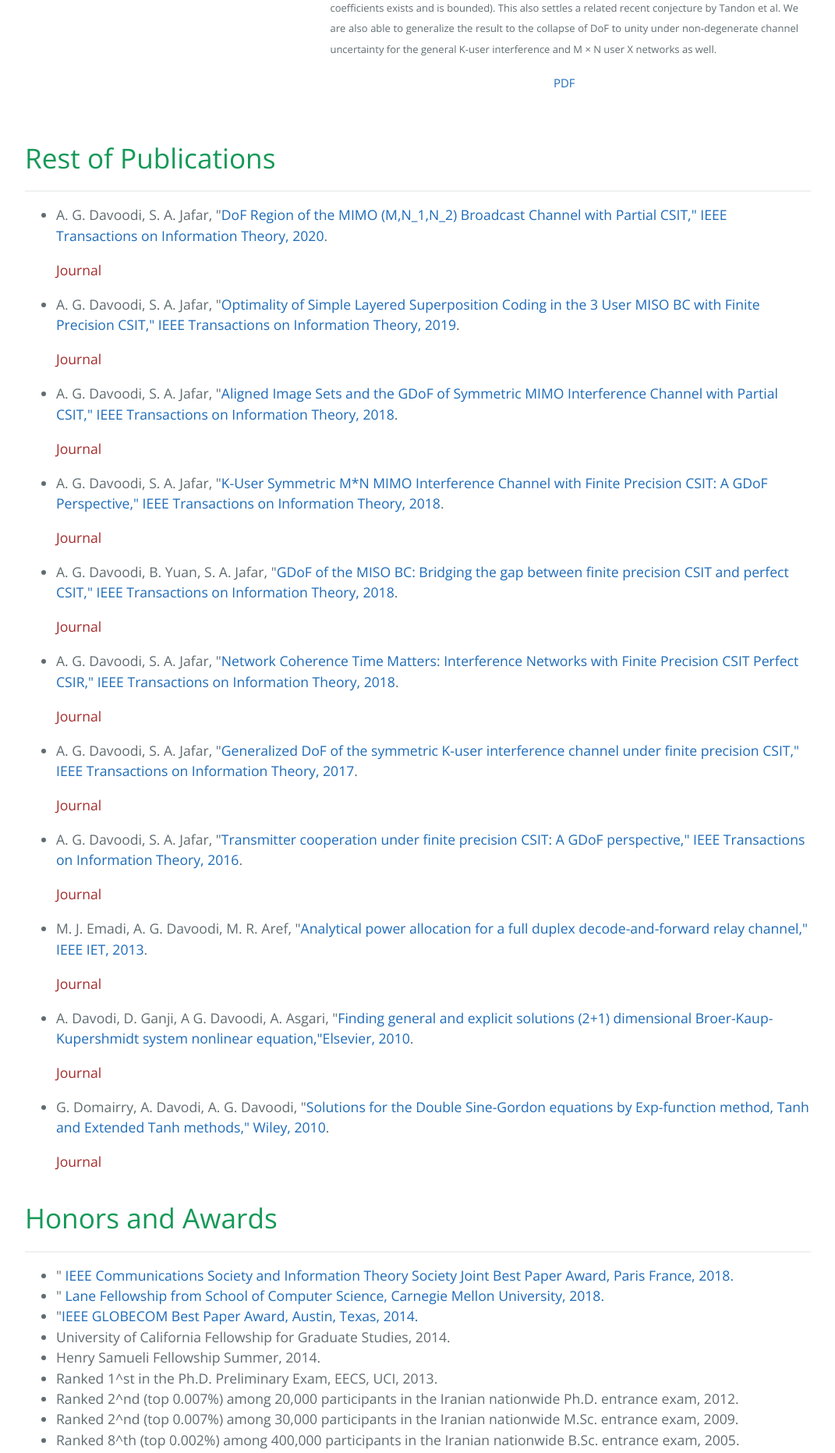
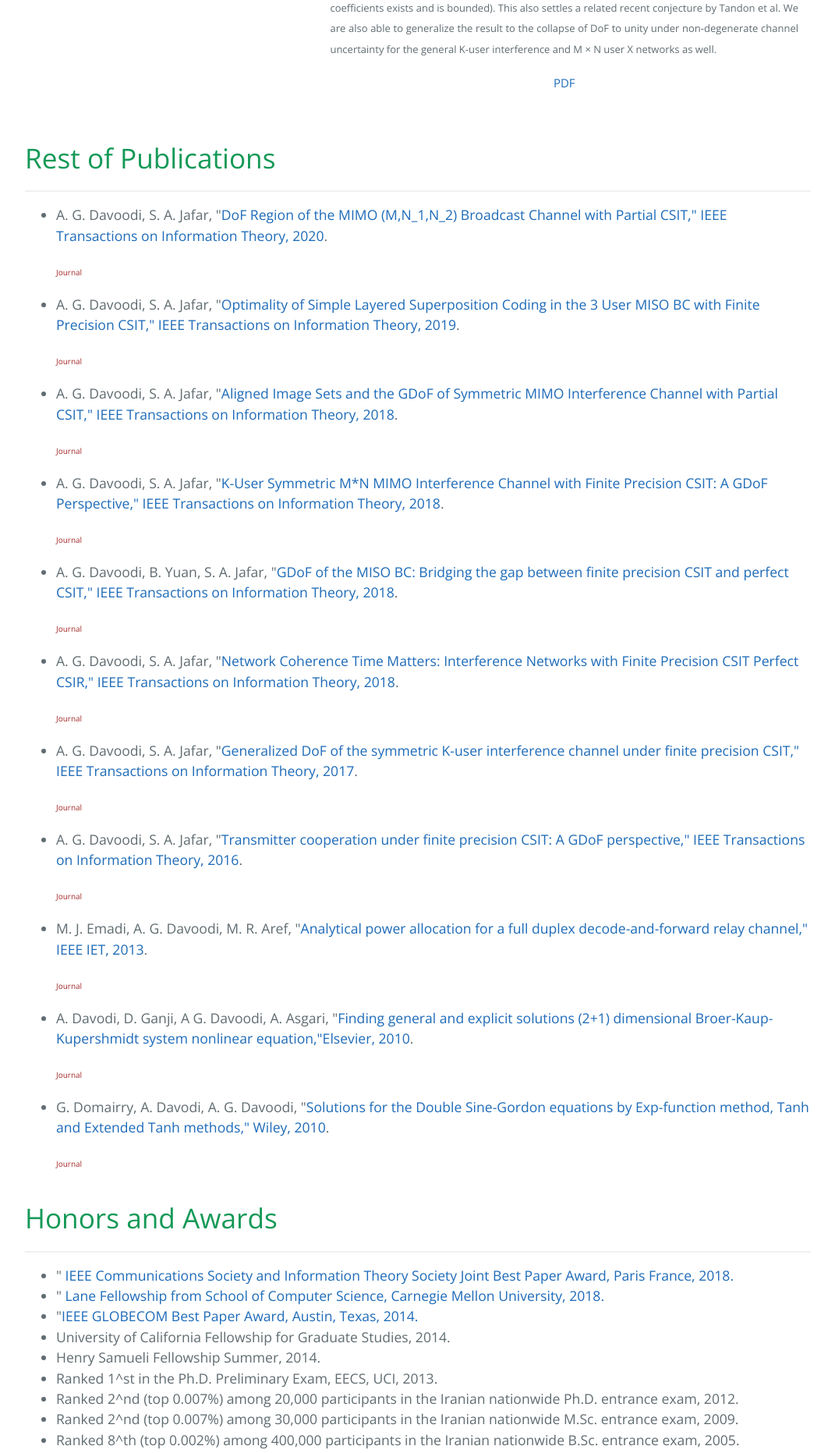
Before and after one commit to arashgholami/arashgholami.github.io, a Jekyll site: the page built from index.md, in a window 1280 px wide. Shown: the part 2525-4388 px from the top of the page at 78% size, without its empty margins (104-1175 px from the left). Built offline with Jekyll 4.4.1, drawn with Linux system fonts in a browser that asks for light colours.

Commit message:
Update index.md

```diff
--- a/index.md
+++ b/index.md
@@ -131,17 +131,17 @@ of having the same hash is higher. </font><br>
 * * *
 
 <ul>
-  <li>A. G. Davoodi, S. A. Jafar, "<a href="https://ieeexplore.ieee.org/abstract/document/8849793">DoF Region of the MIMO (M,N_1,N_2) Broadcast Channel with Partial CSIT," IEEE Transactions on Information Theory, 2020</a>. <p style="color:Brown;">Journal</p>  </li>
-  <li>A. G. Davoodi, S. A. Jafar, "<a href="https://ieeexplore.ieee.org/abstract/document/8756112">Optimality of Simple Layered Superposition Coding in the 3 User MISO BC with Finite Precision CSIT," IEEE Transactions on Information Theory, 2019</a>. <p style="color:Brown;">Journal</p></li>
-  <li>A. G. Davoodi, S. A. Jafar, "<a href="https://ieeexplore.ieee.org/abstract/document/8478408">Aligned Image Sets and the GDoF of Symmetric MIMO Interference Channel with Partial CSIT," IEEE Transactions on Information Theory, 2018</a>. <p style="color:Brown;">Journal</p></li>
-     <li>A. G. Davoodi, S. A. Jafar, "<a href="https://ieeexplore.ieee.org/abstract/document/8409477">K-User Symmetric M*N MIMO Interference Channel with Finite Precision CSIT: A GDoF Perspective," IEEE Transactions on Information Theory, 2018</a>. <p style="color:Brown;">Journal</p></li>
-     <li>A. G. Davoodi, B. Yuan, S. A. Jafar, "<a href="http://ieeexplore.ieee.org/stamp/stamp.jsp?arnumber=7541508&tag=1">GDoF of the MISO BC: Bridging the gap between finite precision CSIT and perfect CSIT," IEEE Transactions on Information Theory, 2018</a>. <p style="color:Brown;">Journal</p></li>
-     <li>A. G. Davoodi, S. A. Jafar, "<a href="https://ieeexplore.ieee.org/abstract/document/8360458">Network Coherence Time Matters: Interference Networks with Finite Precision CSIT Perfect CSIR," IEEE Transactions on Information Theory, 2018</a>. <p style="color:Brown;">Journal</p></li>
-   <li>A. G. Davoodi, S. A. Jafar, "<a href="https://ieeexplore.ieee.org/abstract/document/7541510">Generalized DoF of the symmetric K-user interference channel under finite precision CSIT," IEEE Transactions on Information Theory, 2017</a>. <p style="color:Brown;">Journal</p></li>
-      <li>A. G. Davoodi, S. A. Jafar, "<a href="https://ieeexplore.ieee.org/abstract/document/7604114">Transmitter cooperation under finite precision CSIT: A GDoF perspective," IEEE Transactions on Information Theory, 2016</a>. <p style="color:Brown;">Journal</p></li>
-   <li>M. J. Emadi, A. G. Davoodi, M. R. Aref, "<a href="https://ieeexplore.ieee.org/abstract/document/6555770">Analytical power allocation for a full duplex decode-and-forward relay channel," IEEE IET, 2013</a>. <p style="color:Brown;">Journal</p></li>
-   <li>A. Davodi, D. Ganji, A G. Davoodi, A. Asgari, "<a href="https://www.sciencedirect.com/science/article/abs/pii/S0096300309005359">Finding general and explicit solutions (2+1) dimensional Broer-Kaup-Kupershmidt system nonlinear equation,"Elsevier, 2010</a>. <p style="color:Brown;">Journal</p></li>
-   <li>G. Domairry, A. Davodi, A. G. Davoodi, "<a href="https://onlinelibrary.wiley.com/doi/abs/10.1002/num.20440">Solutions for the Double Sine-Gordon equations by Exp-function method, Tanh and Extended Tanh methods," Wiley, 2010</a>. <p style="color:Brown;">Journal</p></li>
+  <li>A. G. Davoodi, S. A. Jafar, "<a href="https://ieeexplore.ieee.org/abstract/document/8849793">DoF Region of the MIMO (M,N_1,N_2) Broadcast Channel with Partial CSIT," IEEE Transactions on Information Theory, 2020</a>. <p style="color:Brown;"> <font style="font-size:10px"> Journal</font></p>  </li>
+  <li>A. G. Davoodi, S. A. Jafar, "<a href="https://ieeexplore.ieee.org/abstract/document/8756112">Optimality of Simple Layered Superposition Coding in the 3 User MISO BC with Finite Precision CSIT," IEEE Transactions on Information Theory, 2019</a>. <p style="color:Brown;"> <font style="font-size:10px"> Journal</font></p></li>
+  <li>A. G. Davoodi, S. A. Jafar, "<a href="https://ieeexplore.ieee.org/abstract/document/8478408">Aligned Image Sets and the GDoF of Symmetric MIMO Interference Channel with Partial CSIT," IEEE Transactions on Information Theory, 2018</a>. <p style="color:Brown;"> <font style="font-size:10px"> Journal</font></p></li>
+     <li>A. G. Davoodi, S. A. Jafar, "<a href="https://ieeexplore.ieee.org/abstract/document/8409477">K-User Symmetric M*N MIMO Interference Channel with Finite Precision CSIT: A GDoF Perspective," IEEE Transactions on Information Theory, 2018</a>. <p style="color:Brown;"> <font style="font-size:10px"> Journal</font></p></li>
+     <li>A. G. Davoodi, B. Yuan, S. A. Jafar, "<a href="http://ieeexplore.ieee.org/stamp/stamp.jsp?arnumber=7541508&tag=1">GDoF of the MISO BC: Bridging the gap between finite precision CSIT and perfect CSIT," IEEE Transactions on Information Theory, 2018</a>. <p style="color:Brown;"> <font style="font-size:10px"> Journal</font></p></li>
+     <li>A. G. Davoodi, S. A. Jafar, "<a href="https://ieeexplore.ieee.org/abstract/document/8360458">Network Coherence Time Matters: Interference Networks with Finite Precision CSIT Perfect CSIR," IEEE Transactions on Information Theory, 2018</a>. <p style="color:Brown;"> <font style="font-size:10px"> Journal</font></p></li>
+   <li>A. G. Davoodi, S. A. Jafar, "<a href="https://ieeexplore.ieee.org/abstract/document/7541510">Generalized DoF of the symmetric K-user interference channel under finite precision CSIT," IEEE Transactions on Information Theory, 2017</a>. <p style="color:Brown;"> <font style="font-size:10px"> Journal</font></p></li>
+      <li>A. G. Davoodi, S. A. Jafar, "<a href="https://ieeexplore.ieee.org/abstract/document/7604114">Transmitter cooperation under finite precision CSIT: A GDoF perspective," IEEE Transactions on Information Theory, 2016</a>. <p style="color:Brown;"> <font style="font-size:10px"> Journal</font></p></li>
+   <li>M. J. Emadi, A. G. Davoodi, M. R. Aref, "<a href="https://ieeexplore.ieee.org/abstract/document/6555770">Analytical power allocation for a full duplex decode-and-forward relay channel," IEEE IET, 2013</a>. <p style="color:Brown;"> <font style="font-size:10px"> Journal</font></p></li>
+   <li>A. Davodi, D. Ganji, A G. Davoodi, A. Asgari, "<a href="https://www.sciencedirect.com/science/article/abs/pii/S0096300309005359">Finding general and explicit solutions (2+1) dimensional Broer-Kaup-Kupershmidt system nonlinear equation,"Elsevier, 2010</a>. <p style="color:Brown;"> <font style="font-size:10px"> Journal</font></p></li>
+   <li>G. Domairry, A. Davodi, A. G. Davoodi, "<a href="https://onlinelibrary.wiley.com/doi/abs/10.1002/num.20440">Solutions for the Double Sine-Gordon equations by Exp-function method, Tanh and Extended Tanh methods," Wiley, 2010</a>. <p style="color:Brown;"> <font style="font-size:10px"> Journal</font></p></li>
 </ul>
 
 # Honors and Awards
```
